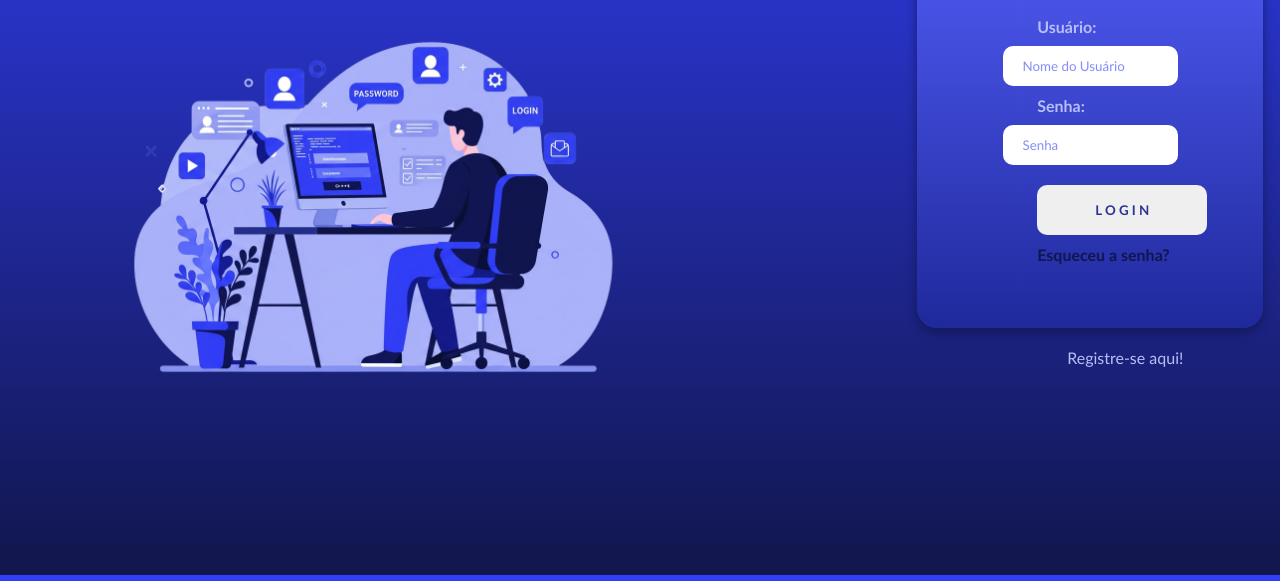
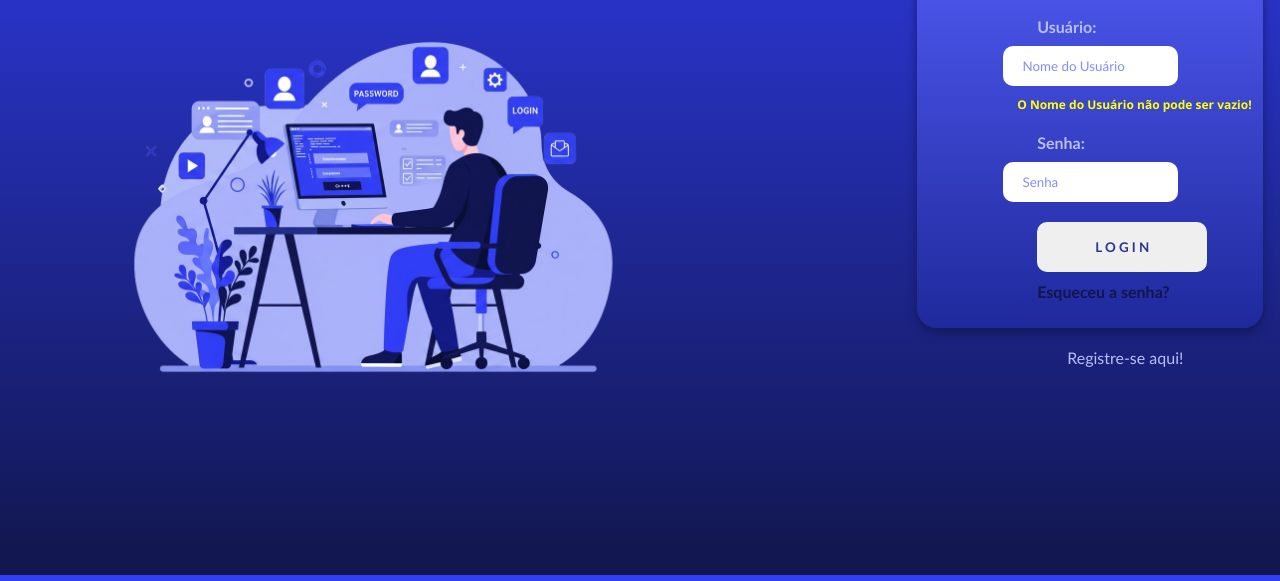
Before and after one commit to kaykyrodrigues/loginscreen, a plain HTML site: page index.html in a window 1280 px wide. Both pictures are taken after a click on the button "L O G I N". Shown: the part 219-800 px from the top of the page. Drawn offline with Linux system fonts and the light colour scheme.

Commit message:
Ajustes no JS

```diff
--- a/index.html
+++ b/index.html
@@ -16,13 +16,13 @@
             <img src="imagens/icone.png" alt="Um homem sentado em frente a um computador, realizando o login em uma página">
         </section>
         <section id="sideB">
-            <article>
+            <article id="areaLogin">
                 <h3>LOGIN</h3>
                 <p>Usuário:</p>
                 <input type="text" name="iuser" id="iuser" placeholder="Nome do Usuário">
                 <p>Senha:</p>
                 <input type="password" name="ipass" id="ipass" placeholder="Senha">
-                <button onclick="Login()">L O G I N</button>
+                <button id="btnLogin" onclick="Login()">L O G I N</button>
                 <p id="esqSenha" onclick="esqueceuSenha()">Esqueceu a senha?</p>
             </article>
             <p id="regCadastro" onclick="cadastro()">Registre-se aqui!</p>
--- a/script/script.js
+++ b/script/script.js
@@ -1,10 +1,31 @@
 function Login() {
     let user = document.getElementById('iuser').value
     let pass = document.getElementById('ipass').value
+    let article = document.getElementById('areaLogin')
+    let botaoLogin = document.getElementById('btnLogin')
 
-    if (user == null) {
-        alert('Usúario inválido! Tente utilizar um nome de úsuario válido.')
+
+    if (user == null || user.trim() === '') {
+        let userInvalido = `<h3>LOGIN</h3>
+                <p>Usuário:</p>
+                <input type="text" name="iuser" id="iuser" placeholder="Nome do Usuário">
+                <p id="alertarUser">O Nome do Usuário não pode ser vazio!</p>
+                <p>Senha:</p>
+                <input type="password" name="ipass" id="ipass" placeholder="Senha">
+                <button onclick="Login()">L O G I N</button>
+                <p id="esqSenha" onclick="esqueceuSenha()">Esqueceu a senha?</p>`
+
+        article.innerHTML = userInvalido;
     } else {
-        alert('Tudo ok!')
+        console.log('User válido')
+        let userValido = `<h3>LOGIN</h3>
+                <p>Usuário:</p>
+                <input type="text" name="iuser" id="iuser" placeholder="Nome do Usuário">
+                <p>Senha:</p>
+                <input type="password" name="ipass" id="ipass" placeholder="Senha">
+                <button onclick="Login()">L O G I N</button>
+                <p id="esqSenha" onclick="esqueceuSenha()">Esqueceu a senha?</p>`
+
+        article.innerHTML = userValido;
     }
-}
+};
--- a/style/style.css
+++ b/style/style.css
@@ -128,4 +128,12 @@ article {
         transition: 0.5s;
         cursor: pointer;
     }
+
+    & #alertarUser {
+        color: rgb(255, 255, 11);
+        font-family: 'Segoe UI', Tahoma, Geneva, Verdana, sans-serif;
+        font-size: 0.75em;
+        margin-bottom: 0px;
+        margin-left: 90px;
+    }
 }
```
